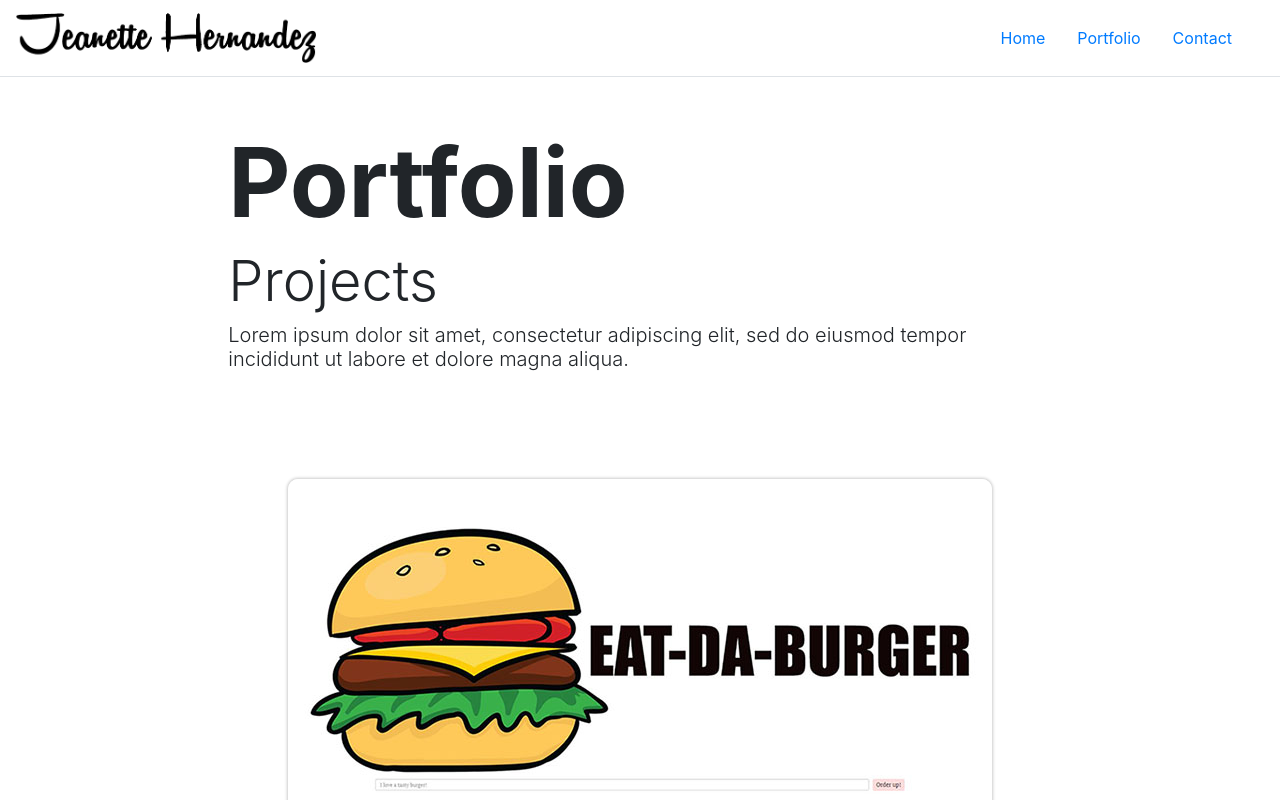
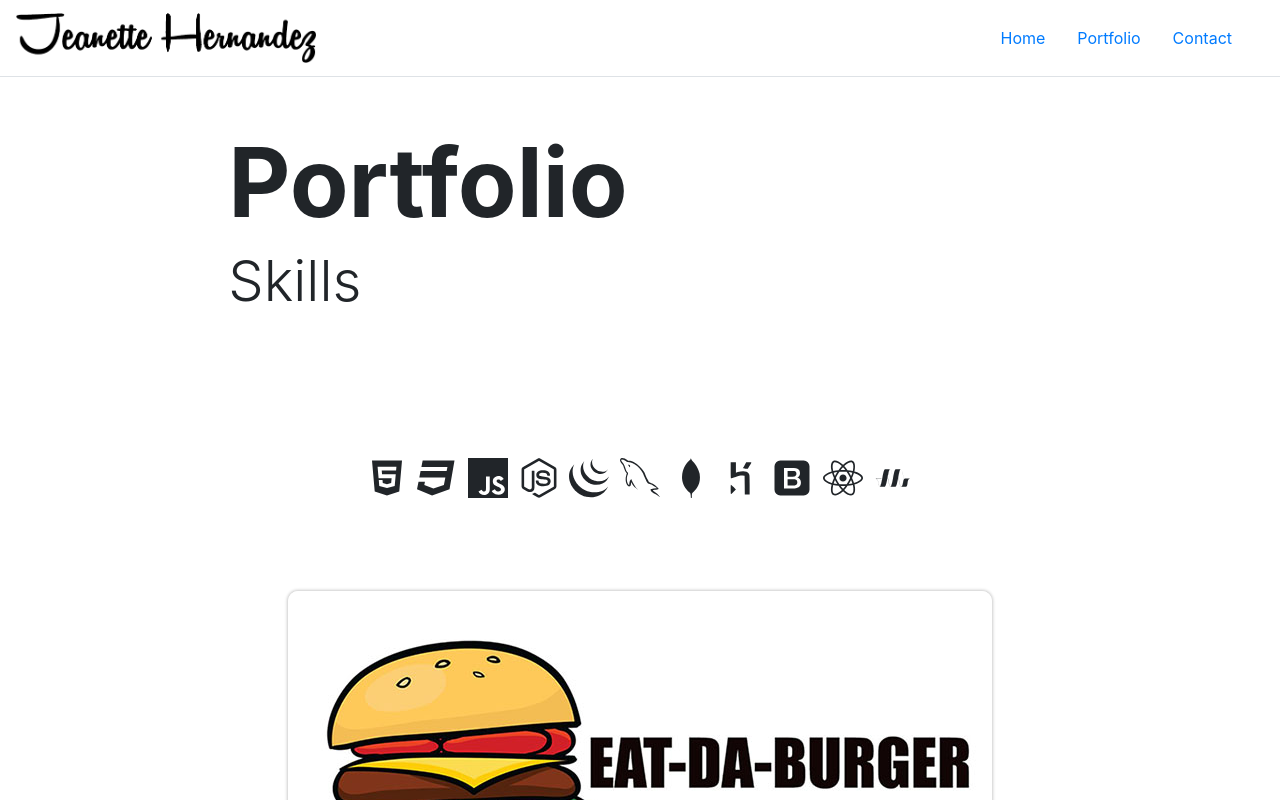
Before and after one commit to jeanhern81/React_Portfolio, a React (Create React App) app: page /portfolio in a window 1280 px wide. Shown: the top 800 px of the page. Built offline with nearby package versions, Linux system fonts and the light colour scheme.

Commit message:
added more styling and skills component

```diff
--- a/package.json
+++ b/package.json
@@ -3,6 +3,10 @@
   "version": "0.1.0",
   "private": true,
   "dependencies": {
+    "@fortawesome/fontawesome-svg-core": "^1.2.31",
+    "@fortawesome/free-brands-svg-icons": "^5.15.0",
+    "@fortawesome/free-solid-svg-icons": "^5.15.0",
+    "@fortawesome/react-fontawesome": "^0.1.11",
     "@testing-library/jest-dom": "^4.2.4",
     "@testing-library/react": "^9.5.0",
     "@testing-library/user-event": "^7.2.1",
@@ -12,6 +16,7 @@
     "react": "^16.13.1",
     "react-bootstrap": "^1.3.0",
     "react-dom": "^16.13.1",
+    "react-icons": "^3.11.0",
     "react-router-dom": "^5.2.0",
     "react-scripts": "3.4.3",
     "react-spring": "^8.0.27"
--- a/src/App.js
+++ b/src/App.js
@@ -13,6 +13,7 @@ import HomePage from './pages/HomePage';
 import PortfolioPage from './pages/PortfolioPage';
 import ContactPage from './pages/ContactPage';
 
+import aboutme from '../src/assets/images/fontImage/aboutme.png';
 
 
 
@@ -30,13 +31,14 @@ class App extends React.Component {
 
       home: {
         title: 'About Me',
+        imgSrc: aboutme,
 
       },
 
       portfolio: {
         title: 'Portfolio',
-        subTitle: 'Projects',
-        text: 'Lorem ipsum dolor sit amet, consectetur adipiscing elit, sed do eiusmod tempor incididunt ut labore et dolore magna aliqua.',
+        subTitle: 'Skills',
+        text: '',
       },
 
 
@@ -64,7 +66,7 @@ class App extends React.Component {
             </Navbar.Collapse>
 
           </Navbar>
-          <Route path='/' exact render={() => <HomePage title={this.state.home.title} subTitle={this.state.home.subTitle} text={this.state.home.text}  />} />
+          <Route path='/' exact render={() => <HomePage title={this.state.home.title} subTitle={this.state.home.subTitle} text={this.state.home.text} imgSrc={this.state.home.imgSrc} />} />
           <Route path='/portfolio' render={() => <PortfolioPage title={this.state.portfolio.title}  subTitle={this.state.portfolio.subTitle} text={this.state.portfolio.text}/>} />
           <Route path='/contact' render={() => <ContactPage title={this.state.contact.title} />} />
           <Footer />
--- a/src/components/Footer.js
+++ b/src/components/Footer.js
@@ -3,14 +3,18 @@ import Container from 'react-bootstrap/Container';
 import Row from 'react-bootstrap/Row';
 import Col from 'react-bootstrap/Col';
 
+import { AiFillGithub } from 'react-icons/ai';
+import { AiFillLinkedin } from 'react-icons/ai';
+
 function Footer() {
     return (
         <footer className='mt-5'>
             <Container fluid={true}>
-                <Row className='border-top justify-content-between p-3'fixed='bottom'>
+                <Row className='border-top justify-content-between p-3'>
                     <Col className='p-0' md={3} sm={12}>
                         Jeanette
                     </Col>
+                    <AiFillGithub /> <AiFillLinkedin />
                     <Col className='p-0 d-flex justify-content-end' md={3}>
                     2020 Copyright
                     </Col>
--- a/src/components/Hero.js
+++ b/src/components/Hero.js
@@ -14,7 +14,7 @@ function Hero(props) {
                         <Col md={8} sm={12}>
     { props.title && <h1 className='display-1 font-weight-bolder'>{props.title}</h1> }
     { props.subTitle && <h3 className='display-4 font-weight-light'>{props.subTitle}</h3> }
-    { props.text && <h3 className='lead font-weight-light'>{props.text}</h3> }
+    { props.text && <h2 className='lead font-weight-light'>{props.text}</h2> }
 
                         </Col>
                     </Row>
--- /dev/null
+++ b/src/components/Skills.js
@@ -0,0 +1,37 @@
+import React from 'react';
+import { FaHtml5 } from 'react-icons/fa';
+import { FaCss3 } from 'react-icons/fa';
+import { SiJavascript  } from 'react-icons/si';
+import { FaNodeJs  } from 'react-icons/fa';
+import { SiJquery  } from 'react-icons/si';
+import { GrMysql } from 'react-icons/gr';
+import { SiMongodb } from 'react-icons/si';
+import { DiHeroku } from 'react-icons/di';
+import { FaBootstrap } from 'react-icons/fa';
+import { FaReact } from 'react-icons/fa';
+import { DiMaterializecss } from 'react-icons/di';
+
+import Container from 'react-bootstrap/Container';
+import Row from 'react-bootstrap/Row';
+
+
+
+
+class Skills extends React.Component {
+    render() {
+        return  (
+                <Container fluid={false}>
+                    <Row className='justify-content-center py-5'>
+                        <h1><p><FaHtml5 /> <FaCss3 /> <SiJavascript /> <FaNodeJs /> <SiJquery /> <GrMysql /> <SiMongodb/> <DiHeroku /> <FaBootstrap /> <FaReact/> <DiMaterializecss /></p>  </h1>
+                    </Row>
+                </Container>
+
+
+        );
+
+
+
+    }
+}
+
+export default Skills;
--- a/src/index.css
+++ b/src/index.css
@@ -63,3 +63,13 @@ code {
 #me {
   padding-right: 25px;
 }
+
+
+
+.HomePage {
+  margin-bottom: 10%;
+}
+
+.contactPage{
+  margin-bottom: 10%;
+}
--- a/src/pages/ContactPage.js
+++ b/src/pages/ContactPage.js
@@ -69,7 +69,7 @@ class ContactPage extends React.Component {
 
     render() {
         return(
-            <div>
+            <div className='contactPage'>
                 <Hero title={this.props.title} />
 
                 <Content>
@@ -101,7 +101,12 @@ class ContactPage extends React.Component {
                         {this.state.emailSent === false && <p className="d-inline err-msg">Email Not Sent</p>}
                     </Form>
                 </Content>
+
+
+
+
             </div>
+
         );
     }
 
--- a/src/pages/HomePage.js
+++ b/src/pages/HomePage.js
@@ -7,11 +7,9 @@ import Image from 'react-bootstrap/Image';
 
 
 
-
-
 function HomePage(props) {
     return (
-        <div>
+        <div className='HomePage'>
         <Hero title={props.title} />
 
 
@@ -36,4 +34,6 @@ function HomePage(props) {
 
     );
 }
+
+
 export default HomePage;
--- a/src/pages/PortfolioPage.js
+++ b/src/pages/PortfolioPage.js
@@ -1,12 +1,15 @@
 import React from 'react';
 import Hero from '../components/Hero';
 import Carousel from '../components/Carousel';
+import Skills from '../components/Skills';
 
 function PortfolioPage(props) {
     return (
 
     <p>
             <Hero title={props.title} subTitle={props.subTitle} text={props.text} />
+
+            <Skills />
             <Carousel />
 
         </p>
```
Also changed, not shown: 1 other file (tests, documents, lock files or other folders).
